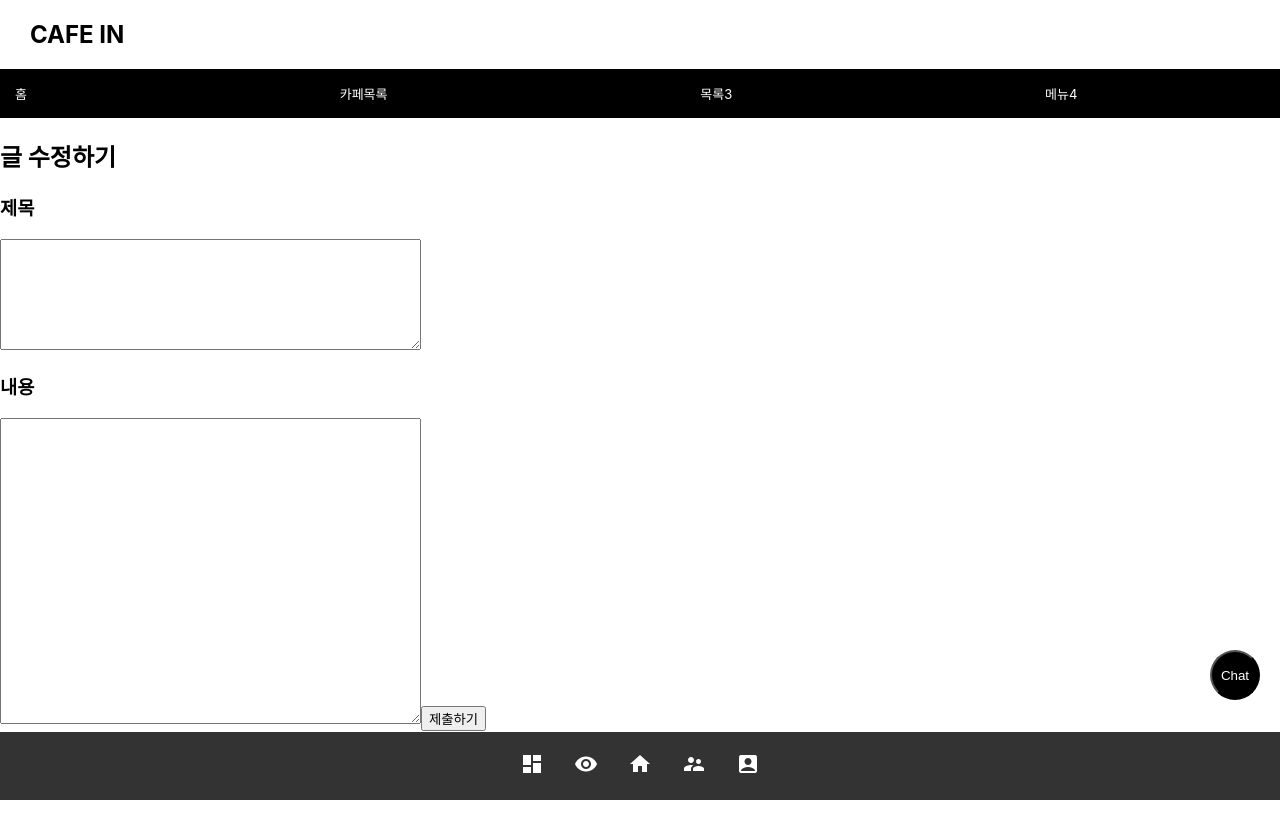
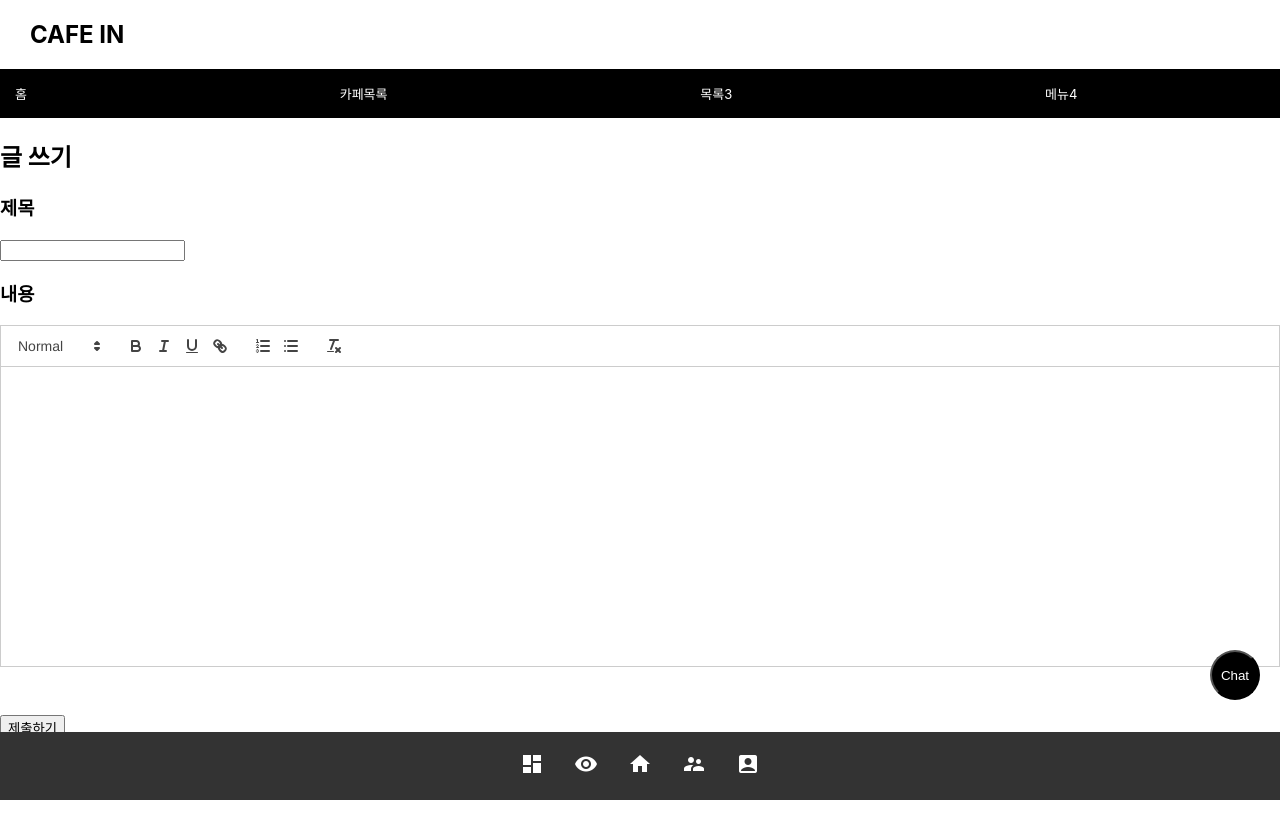
Before and after one commit to hyeongjun6364/SoftwareProject_CafeIn, a React (Create React App) app in the folder cafein/: page /communitywrite in a window 1280 px wide. Shown: the top 838 px of the page. Built offline with nearby package versions, Linux system fonts and the light colour scheme.

Commit message:
글쓰기 페이지 react-quill 라이브러리 적용

```diff
--- a/cafein/package.json
+++ b/cafein/package.json
@@ -12,10 +12,12 @@
     "cors": "^2.8.5",
     "js-cookie": "^3.0.5",
     "openai": "^4.12.1",
+    "quill": "^1.3.7",
     "react": "^18.2.0",
     "react-dom": "^18.2.0",
     "react-js-pagination": "^3.0.3",
     "react-query": "^3.39.3",
+    "react-quill": "^2.0.0",
     "react-router-dom": "^6.15.0",
     "react-scripts": "5.0.1",
     "react-slick": "^0.29.0",
--- a/cafein/src/page/community/community.jsx
+++ b/cafein/src/page/community/community.jsx
@@ -23,13 +23,6 @@ function CommunityApp() {
   const {data:posts, isLoading, isError, error}= useQuery("communityPosts",getCommunity)
   const queryClient = useQueryClient()
   //console.log("쿼리확인:",queryClient)
-  const createPostMutation = useMutation(postCommunity,{
-    onSuccess: () => {
-      queryClient.invalidateQueries("communityPosts")
-      setNewPostText("")
-      alert("글이 작성되었습니다")
-    }
-  })
 
   const deletePostMutation = useMutation(
     (id,token) =>
@@ -70,17 +63,6 @@ function CommunityApp() {
     deletePostMutation.mutate(id,token);
   }
 
-  const handleNewPost = () => {
-    if (newPostText) {
-      createPostMutation.mutate({
-        title: newPostText,
-        body: newPostText,
-        tags: ["태그1", "태그2"],
-      });
-    }
-  };
-
-
    //글쓰기
    const handlewrite = () => {
      navigate("/communitywrite")
@@ -104,16 +86,7 @@ function CommunityApp() {
   return (
     <div className="community-app">
       <h2>커뮤니티</h2>
-      <div>
-        <textarea
-          cols={40}
-          rows={10}
-          value={newPostText}
-          onChange={handleTextChange}
-          placeholder="새로운 게시물 작성"
-        />
-      </div>
-      <button onClick={handleNewPost}>제출</button>
+
       <div>
         <div
           style={{
@@ -123,7 +96,7 @@ function CommunityApp() {
           }}
         >
           <h2>게시물 목록</h2>
-          {/* <button onClick={handlewrite}>글쓰기</button> */}
+          <button onClick={handlewrite}>글쓰기</button>
         </div>
 
         <ul>
--- a/cafein/src/page/community/communityUpdate.jsx
+++ b/cafein/src/page/community/communityUpdate.jsx
@@ -3,6 +3,8 @@ import axios from 'axios';
 import { updateCommunity } from '../API/communityApi';
 import {  useNavigate, useParams } from 'react-router-dom';
 import {useQuery,useMutation, useQueryClient, QueryClient } from 'react-query'
+import ReactQuill from 'react-quill';
+import 'react-quill/dist/quill.snow.css'; // Quill 스타일을 불러옵니다.
 //update feat
 function CommunityWrite() {
     const [title,setTitle] = useState('');
@@ -14,26 +16,23 @@ function CommunityWrite() {
     const handleTitle = (e) => {
         setTitle(e.target.value)
     }
-    const handleContent = (e) => {
-        setBody(e.target.value)
+    const handleContent = (content) => {
+      setBody(content)
     }
-    const updatePost=useMutation((data)=>updateCommunity(id,data.body,data.title),{
+    const updatePost=useMutation((data)=>updateCommunity(id,data.title,data.body,),{
       onSuccess: ()=> {
         queryClient.invalidateQueries('communityPosts')
         navigate("/community")
       }
     })
 
-    const handleUpdate = async() => {
+    const handleUpdate = () => {
       if(title&&body){
-        updatePost.mutate({body,title})
+        const plainText = body.replace(/<[^>]+>/g, '');
+        updatePost.mutate({title:title,body:plainText})
       }
-      //await updateCommunity(id,title,body)
-      //navigate("/community")
-
-
     }
-
+    console.log(body)
   return (
     <div className='community-app'>
         <h2>글 수정하기</h2>
@@ -44,12 +43,17 @@ function CommunityWrite() {
         value={title}
         onChange={handleTitle}/>
         <h3>내용</h3>
-        <textarea
+        <ReactQuill
+          value={body}
+          onChange={handleContent}
+          style={{height:"300px"}}
+        />
+        {/* <textarea
         cols={50}
         rows={20}
         value={body}
-        onChange={handleContent}/>
-        <button onClick={() => handleUpdate()}>제출하기</button>
+        onChange={handleContent}/> */}
+        <button onClick={() => handleUpdate()} style={{marginTop:'70px'}}>제출하기</button>
     </div>
 
   )
--- a/cafein/src/page/community/writePage.jsx
+++ b/cafein/src/page/community/writePage.jsx
@@ -1,59 +1,62 @@
-import React, { useState } from 'react'
-import axios from 'axios'
-const WritePage = (prevpost) => {
+
+import React, { useState } from 'react';
+import { useNavigate } from 'react-router-dom';
+import { postCommunity } from '../API/communityApi';
+import ReactQuill from 'react-quill';
+import 'react-quill/dist/quill.snow.css'; // Quill 스타일을 불러옵니다.
+import {useQuery,useMutation, useQueryClient, QueryClient } from 'react-query'
+const WritePage = () => {
     const [title, setTitle] = useState('');
     const [body, setBody] = useState('');
-    const [posts, setPosts] = useState([])
+    const navigate = useNavigate();
+    const queryClient = useQueryClient()
+
     const handleTitle = (e) => {
-        setTitle(e.target.value)
+        setTitle(e.target.value);
     }
-    const handleContent = (e) => {
-        setBody(e.target.value)
+
+    const handleContent = (content) => {
+        setBody(content);
+
     }
-    const handleNewPost = () => {
+    const createPostMutation = useMutation(postCommunity,{
+        onSuccess: () => {
+          queryClient.invalidateQueries("communityPosts")
+
+          navigate('/community')
+          alert("글이 작성되었습니다")
+        }
+      })
+    const handleNewPost = async () => {
+
         if (title && body) {
-            setPosts(prevpost)
-            const newPost = {
-                title: title,
-                body: body,
-                tags: ["태그1", "태그2"],
+            const plainText = body.replace(/<[^>]+>/g, '');
+            createPostMutation.mutate({
+              title: title,
+              body: plainText,
+              tags: ["태그1", "태그2"],
+            });
+          }
+    }
 
-            }
-
-            try {
-                axios.post('http://localhost:4000/api/posts', newPost, {
-                    withCredentials: true, // 모든 쿠키 허용
-                }
-
-                )
-
-                setPosts([newPost, ...posts])
-                setTitle('')
-                setBody('')
-
-            } catch (e) {
-                console.log(e)
-            }
-        }
-    }
     return (
         <div className='community-app'>
-            <h2>글 수정하기</h2>
+            <h2>글 쓰기</h2>
             <h3>제목</h3>
-            <textarea
-                cols={50}
-                rows={7}
+            <input
+                type="text"
                 value={title}
-                onChange={handleTitle} />
+                onChange={handleTitle}
+            />
             <h3>내용</h3>
-            <textarea
-                cols={50}
-                rows={20}
+            <ReactQuill
                 value={body}
-                onChange={handleContent} />
-            <button onClick={() => handleNewPost()}>제출하기</button>
+                onChange={handleContent}
+                style={{height:'300px'}}
+            />
+            <button onClick={handleNewPost} style={{marginTop:'90px'}}>제출하기</button>
         </div>
     )
 }
 
-export default WritePage
+export default WritePage;
```
Also changed, not shown: 1 other file (tests, documents, lock files or other folders).
